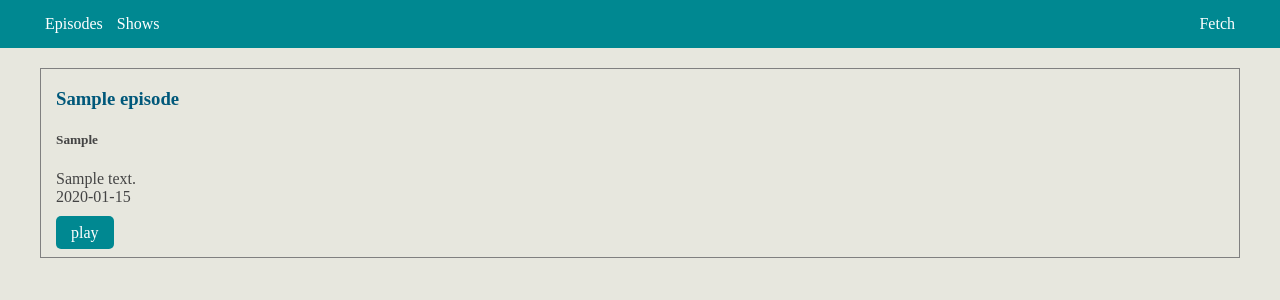
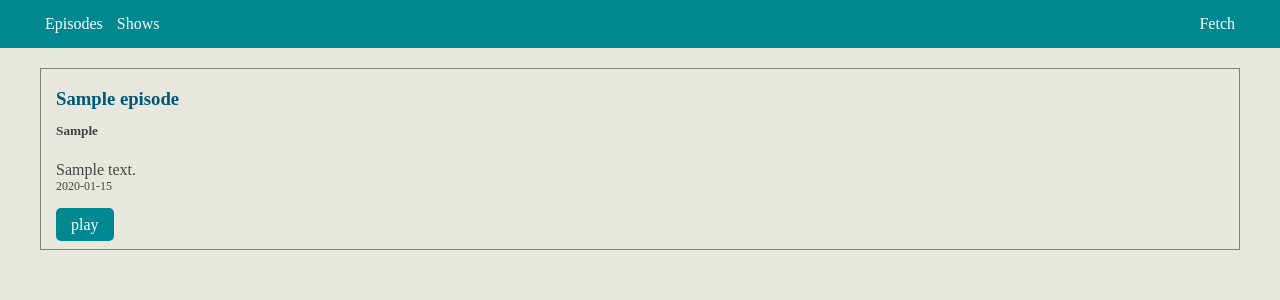
Before and after one commit to jruss06/cast-reader, a PHP site: page / in a window 1280 px wide. Shown: the top 300 px of the page. Run offline with PHP 8.4, Linux system fonts and the light colour scheme; tables that the repository leaves empty hold one stand-in row (values such as "Sample post").

Commit message:
formatting updates

```diff
--- a/css/main.css
+++ b/css/main.css
@@ -65,9 +65,19 @@ a {
 
 .ep-item h3 {
 	color: #00587a;
+	margin-bottom: 13px;
+}
+
+.ep-item h5 {
+	margin-top: 0;
 }
 
 .delete {
 	color: red;
 	margin-left: 38%;
 }
+
+.date {
+	font-size: 12px;
+	margin-bottom: 4px;
+}
--- a/fetch.php
+++ b/fetch.php
@@ -6,6 +6,7 @@ $database = new Database();
 $podcasts = $database->allPodcasts();
 
 foreach($podcasts as $pod) {
+	echo '<div>Fetching:' . $pod['title'] . '</div><br>';
 	$url = $pod['url'];
 	$page = file_get_contents($url);
 	$parsed = simplexml_load_string($page);
```
